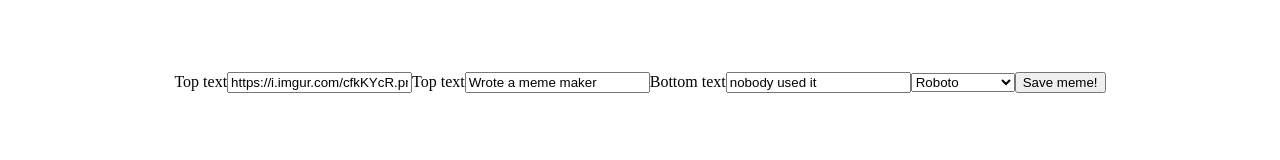
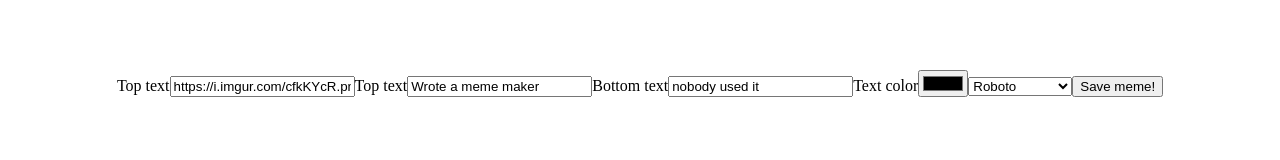
Before and after one commit to alchemy-fullstack-js-fall-2018/meme-generator, a React app: page / in a window 1280 px wide. Shown: the part 154-314 px from the top of the page. Built offline with nearby package versions, Linux system fonts and the light colour scheme; a web font is replaced by a local one.

Commit message:
color picker is working

```diff
--- a/src/components/Memer.js
+++ b/src/components/Memer.js
@@ -75,6 +75,13 @@ export default class App extends Component {
             value={footerText}
             onChange={this.onChange}
           ></input>
+          <label htmlFor="color">Text color</label>
+          <input
+            name="color"
+            value={color}
+            type="color"
+            onChange={this.onChange}
+          ></input>
           <select
             name="font"
             defaultValue={font}
```
